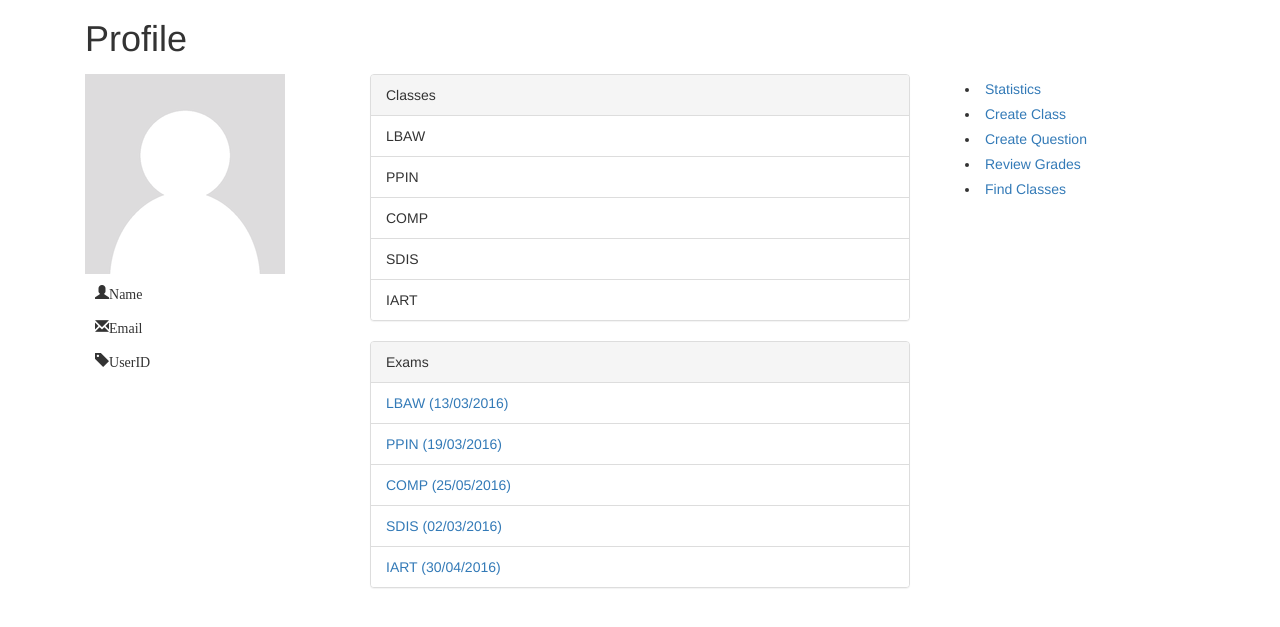
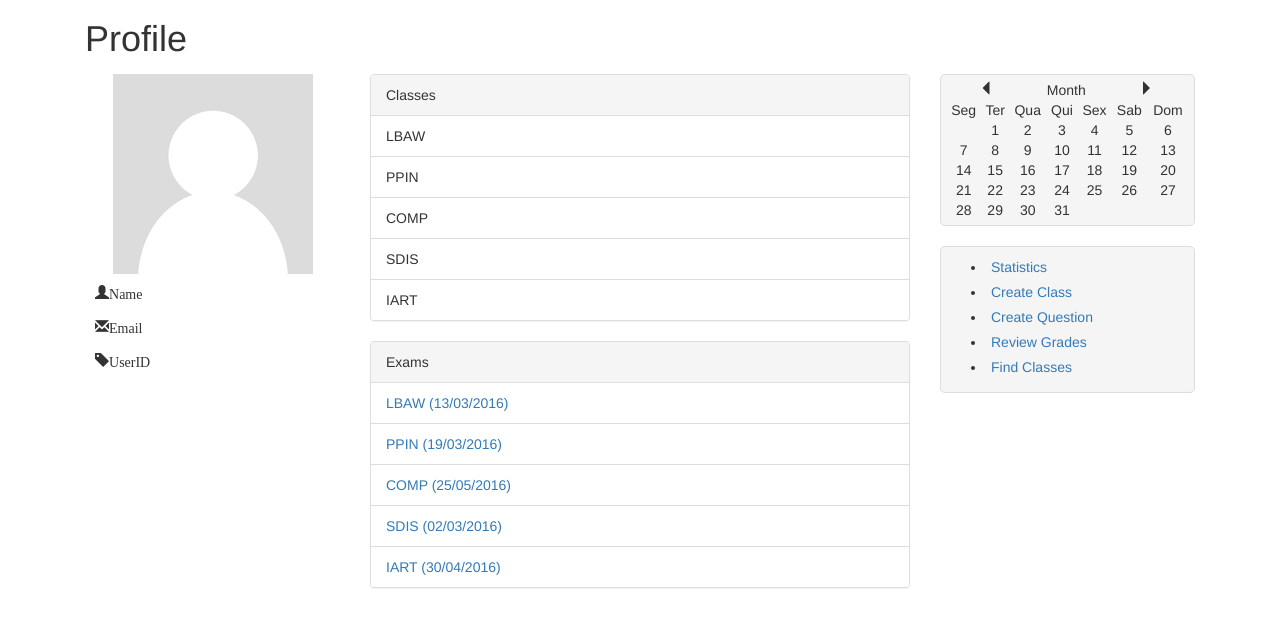
Before and after one commit to up201306506/LBAW55, a PHP site: page /profile.php in a window 1280 px wide. Shown: the part 51-678 px from the top of the page. Run offline with PHP 8.4, Linux system fonts and the light colour scheme.

Commit message:
Profile and Exam pages changes

```diff
--- a/Prototype/exam.css
+++ b/Prototype/exam.css
@@ -8,6 +8,10 @@ h1 {
 
 .user, .exam {
     padding: 15px;
+}
+
+.profile-img {
+    margin: auto;
 }
 
 .user span {
--- a/Prototype/exam.php
+++ b/Prototype/exam.php
@@ -23,7 +23,7 @@
 	<div class="container">
 		<h1>LBAW exam</h1>
 		<div class="user col-sm-3">
-			<img class="img-responsive" src="user_img.png" alt="User's Profile Image" width="200" height="200">
+			<img class="img-responsive profile-img" src="user_img.png" alt="User's Profile Image" width="200" height="200">
 			<span class="glyphicon glyphicon-user">Name</span>
 			<span class="glyphicon glyphicon-tag">UserID</span>
 			<span class="glyphicon glyphicon-play">Start: 13:35:43</span>
--- a/Prototype/profile.css
+++ b/Prototype/profile.css
@@ -8,6 +8,10 @@ h1 {
 
 .user, .user-info, .user-options {
 	padding: 15px;
+}
+
+.profile-img {
+	margin: auto;
 }
 
 .user span {
@@ -33,3 +37,32 @@ h1 {
 .input-group {
 	padding: 8px 15px;
 }
+
+.calendar {
+	padding: 5px;
+	border-radius: 5px;
+	border: 1px solid #dddddd;
+	background-color: #f5f5f5;
+}
+
+.options {
+	padding: 5px;
+	margin-top: 20px;
+	border-radius: 5px;
+	border: 1px solid #dddddd;
+	background-color: #f5f5f5;
+}
+
+.calendar, .calendar-table, .calendar-header {
+	width: 100%;
+}
+
+.month {
+	width: 33%;
+	float: left;
+}
+
+.arrow-left, .arrow-right {
+	width: 33%;
+	float: left;
+}
--- a/Prototype/profile.php
+++ b/Prototype/profile.php
@@ -61,7 +61,7 @@
 	<div class="container">
 		<h1>Profile</h1>
 		<div class="user col-sm-3">
-			<img class="img-responsive" src="user_img.png" alt="User's Profile Image" width="200" height="200">
+			<img class="img-responsive profile-img" src="user_img.png" alt="User's Profile Image" width="200" height="200">
 			<span class="glyphicon glyphicon-user">Name</span>
 			<span class="glyphicon glyphicon-envelope">Email</span>
 			<span class="glyphicon glyphicon-tag">UserID</span>
@@ -89,6 +89,70 @@
 			</div>
 		</div>
 		<div class="user-options col-sm-3">
+			<div class="calendar">
+				<table class="calendar-table">
+					<div class="calendar-header">
+						<span class="glyphicon glyphicon-triangle-left text-center arrow-left"></span>
+						<div class="month text-center"><span>Month</span></div>
+						<span class="glyphicon glyphicon-triangle-right text-center arrow-right"></span>
+					</div>
+					<tr>
+						<td class="text-center">Seg</td>
+						<td class="text-center">Ter</td>
+						<td class="text-center">Qua</td>
+						<td class="text-center">Qui</td>
+						<td class="text-center">Sex</td>
+						<td class="text-center">Sab</td>
+						<td class="text-center">Dom</td>
+					</tr>
+					<tr>
+						<td colspan="1"></td>
+						<td class="text-center">1</td>
+						<td class="text-center">2</td>
+						<td class="text-center">3</td>
+						<td class="text-center">4</td>
+						<td class="text-center">5</td>
+						<td class="text-center">6</td>
+					</tr>
+					<tr>
+						<td class="text-center">7</td>
+						<td class="text-center">8</td>
+						<td class="text-center">9</td>
+						<td class="text-center">10</td>
+						<td class="text-center">11</td>
+						<td class="text-center">12</td>
+						<td class="text-center">13</td>
+					</tr>
+					<tr>
+						<td class="text-center">14</td>
+						<td class="text-center">15</td>
+						<td class="text-center">16</td>
+						<td class="text-center">17</td>
+						<td class="text-center">18</td>
+						<td class="text-center">19</td>
+						<td class="text-center">20</td>
+					</tr>
+					<tr>
+						<td class="text-center">21</td>
+						<td class="text-center">22</td>
+						<td class="text-center">23</td>
+						<td class="text-center">24</td>
+						<td class="text-center">25</td>
+						<td class="text-center">26</td>
+						<td class="text-center">27</td>
+					</tr>
+					<tr>
+						<td class="text-center">28</td>
+						<td class="text-center">29</td>
+						<td class="text-center">30</td>
+						<td class="text-center">31</td>
+						<td colspan="1"></td>
+						<td colspan="1"></td>
+						<td colspan="1"></td>
+					</tr>
+				</table>
+			</div>
+			<div class="options">
 				<ul>
 					<li><a href="#">Statistics</a></li>
 					<li><a href="#">Create Class</a></li>
@@ -96,6 +160,7 @@
 					<li><a href="#">Review Grades</a></li>
 					<li><a href="#">Find Classes</a></li>
 				</ul>
+			</div>
 		</div>
 	</div> <!-- container -->
 
```
Lines whose indentation alone changed are shown as unchanged.
